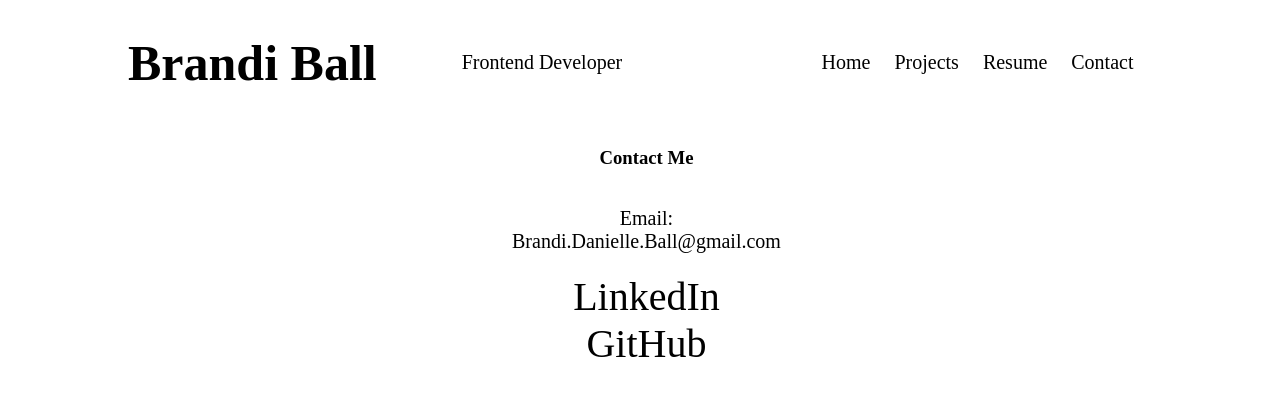
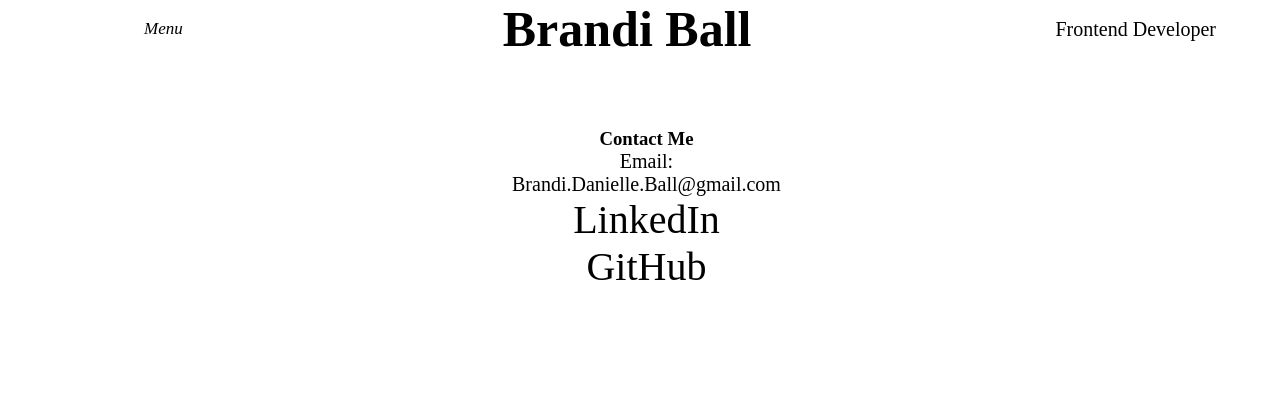
Before and after one commit to brandib222/portfolio-site, a React (Create React App) app: page /contact in a window 1280 px wide. Shown: the top 396 px of the page. Built offline with nearby package versions, Linux system fonts and the light colour scheme.

Commit message:
added css animation

```diff
--- a/src/App.css
+++ b/src/App.css
@@ -15,7 +15,7 @@
   position: fixed;
   z-index: 100;
   top:0;
-  width: 80%;
+  width: 85%;
   color: black;
 }
 
@@ -240,9 +240,6 @@ iframe {
 .landing-container img {
   border-radius: 3px;
   width: 25%;
-  box-shadow: 5px 5px 30px 15px rgba(0, 0, 0, 0.25),
-      -5px -5px 30px 15px rgba(0, 0, 0, 0.22);
-
 }
 
 .right-side {
@@ -251,7 +248,6 @@ iframe {
   display:flex;
   flex-direction: column;
   justify-content: space-evenly;
-
   }
 
 
@@ -283,7 +279,7 @@ iframe {
 }
 /*THIS IS A TEST*/
 .landing-links a {
-  color:rgb(219, 201, 201);
+  color:aliceblue;
   padding: 3% 10%;
   margin: 3% 25%;
   display:flex;
@@ -375,3 +371,66 @@ iframe {
   }
 
   /*END OF MEDIA QUERIES*/
+
+  @import url('https://fonts.googleapis.com/css2?family=Poppins&display=swap');
+
+* {
+  margin: 0;
+  font-family: "Poppins";
+}
+
+svg {
+  position:absolute;
+  height: 700px;
+   left: -600px;
+    top: -600px;
+  display: block;
+  filter: drop-shadow(10px 20px 5px #52C46E);
+  transition: left 0.5s, top 0.5s;
+}
+
+.nav {
+  overflow: hidden;
+  position: relative;
+  width: 100%;
+}
+
+svg.open {
+  top: -280px;
+  left: -250px;
+}
+
+.nav #links {
+  display: none;
+}
+
+.nav a {
+  color: black;
+  padding: 10px 16px;
+  text-decoration: none;
+  font-size: 17px;
+  display: block;
+  animation-name: text;
+  animation-duration: 1s;
+}
+
+@keyframes text {
+  0% {
+    opacity: 0%;
+    transform: translateX(-100px);
+  }
+  50% {
+    opacity: 0%;
+  }
+  100% {
+    opacity: 100%;
+  }
+}
+
+.nav a:hover {
+  text-decoration: underline;
+}
+
+#links a {
+  padding-left: 10px;
+}
--- a/src/App.js
+++ b/src/App.js
@@ -9,17 +9,16 @@ import Projects from './components/projects';
 import Resume from './components/resume';
 import LandingPage from './components/landingPage';
 
-
 function App() {
   return (
     <div className="App">
+      <Header />
       <Routes>
         <Route exact path='/' element={<LandingPage/>} />
         <Route exact path='/projects' element={<Projects/>} />
         <Route exact path='/resume' element={<Resume/>} />
         <Route exact path='/contact' />
       </Routes>
-      <Header />
       <Footer />
     </div>
   );
--- /dev/null
+++ b/src/components/animation.js
@@ -0,0 +1,36 @@
+function Animation() {
+
+    function toggle () {
+        let links = document.getElementById("links");
+        let blob = document.getElementById("blob");
+        blob.classList.toggle("open");
+        if(links.style.display == "block") {
+          links.style.display = "none";
+        } else {
+          links.style.display = "block";
+        }
+      };
+
+    return (
+        <div className='animation-container'>
+            <svg id="blob" viewBox="0 0 200 200" xmlns="http://www.w3.org/2000/svg">
+                <path fill="#f0f8ff" d="M43.2,-68.1C51.4,-61.9,50.4,-42.2,51.5,-27.2C52.7,-12.2,55.9,-1.8,57.9,10.7C59.8,23.3,60.4,38.1,54.4,49.6C48.3,61.1,35.5,69.2,23,68.4C10.4,67.6,-1.8,57.8,-13.7,51.9C-25.6,46.1,-37.2,44.1,-45,37.6C-52.7,31.1,-56.7,19.9,-56.6,9.2C-56.5,-1.5,-52.3,-11.8,-49.3,-24.2C-46.2,-36.6,-44.3,-51.3,-36.3,-57.6C-28.3,-63.8,-14.1,-61.7,1.7,-64.3C17.5,-66.9,35,-74.2,43.2,-68.1Z" transform="translate(100 100)" />
+            </svg>
+
+            <div class="nav">
+                <a href="javascript:void(0);" class="icon" onClick={toggle}>
+                    <i class="fa fa-bars">Menu</i>
+                </a>
+                <div id="links">
+                    <a href="/">Home</a>
+                    <a href="/projects">Projects</a>
+                    <a href="/resume">Resume</a>
+                    <a href="/contact">Contact</a>
+                </div>
+            </div>
+        </div>
+
+    )
+};
+
+export default Animation;
--- a/src/components/header.js
+++ b/src/components/header.js
@@ -1,20 +1,21 @@
 import '../App.css';
 
 import { Link } from 'react-router-dom';
-
+import Animation from './animation';
 
 function Header(){
 
     return (
         <div className='header'>
+            <Animation />
             <h1>Brandi Ball</h1>
             <p>Frontend Developer</p>
-            <div className='header-links'>
+            {/*<div className='header-links'>
                 <Link to='/'>Home</Link>
                 <Link to='/projects'>Projects</Link>
                 <Link to='/resume'>Resume</Link>
                 <Link to='/contact'>Contact</Link>
-            </div>
+    </div>*/}
         </div>
     )
 }
--- a/src/components/landingPage.js
+++ b/src/components/landingPage.js
@@ -1,8 +1,6 @@
 import '../App.css';
 
 import { Link } from 'react-router-dom';
-import { useState, useEffect } from 'react';
-import axios from 'axios';
 
 function LandingPage(){
 
```
